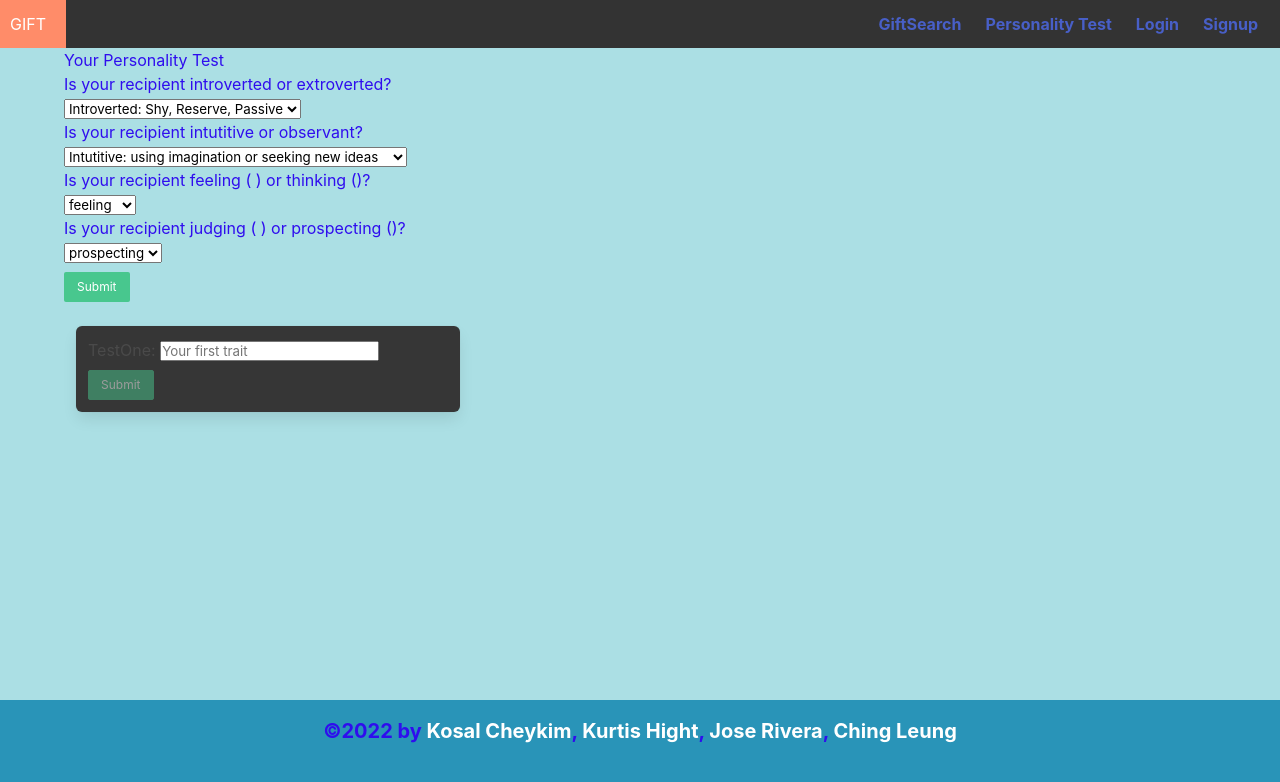
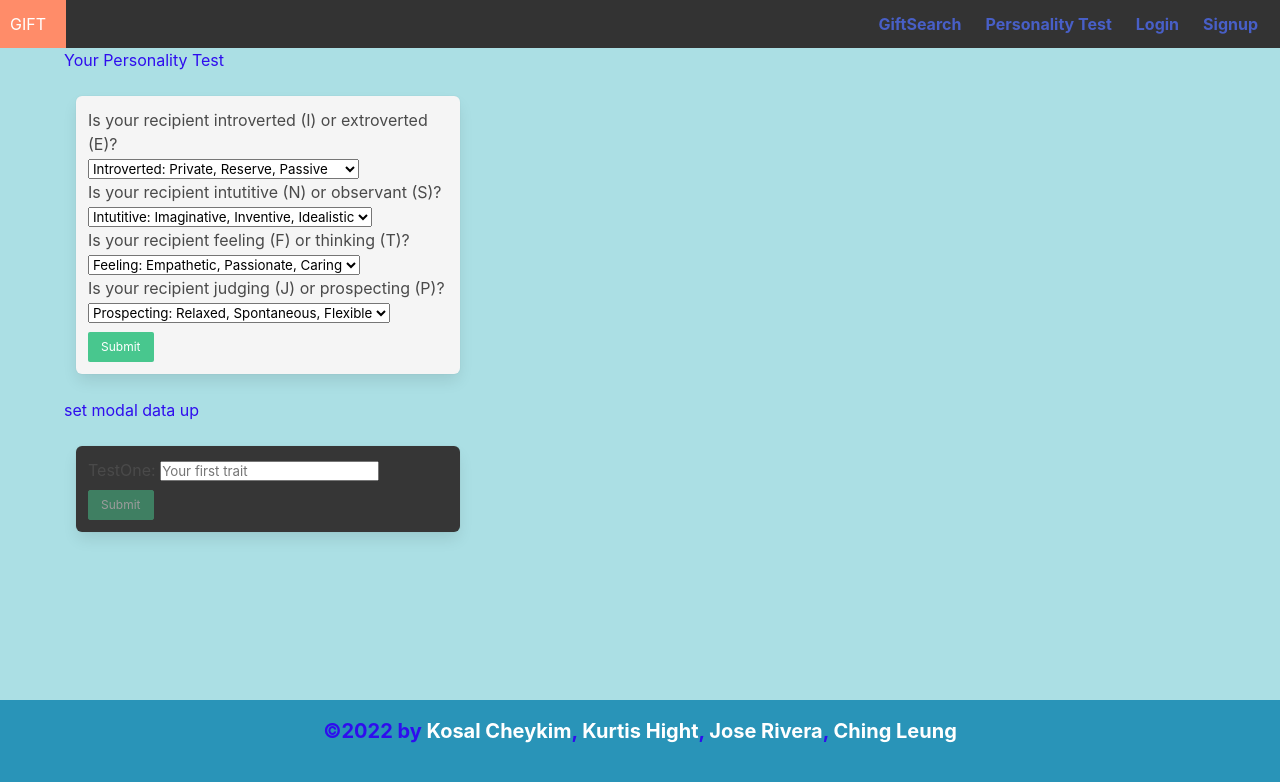
Before and after one commit to jrera1796/GIFT, a React (Create React App) app in the folder client/: page /test in a window 1280 px wide. Shown: the top 782 px of the page. Built offline with nearby package versions, Linux system fonts and the light colour scheme.

Commit message:
establish the test outline

```diff
--- a/client/src/pages/PersonalityTest.js
+++ b/client/src/pages/PersonalityTest.js
@@ -1,12 +1,12 @@
 import React, { useState } from 'react';
 
-import { Form, Button, Alert } from 'react-bootstrap';
+import { Form, Button, Alert, Navbar, Nav, Container, Modal, Tab } from 'react-bootstrap';
 
 import 'bulma/css/bulma.css';
-
-
+import LoginForm from '../components/LoginForm';
+import SignUpForm from '../components/SignupForm';
 export default function PersonalityTest() {
-
+	const [showModal, setShowModal] = useState(false);
 	const [userFormData, setUserFormData] = useState({
 		traitOne: '', traitTwo: '', traitThree: '', traiFour: ''
 	}); //init state form
@@ -41,7 +41,7 @@ export default function PersonalityTest() {
 	function testResult(e)
 	{
 		e.preventDefault()
-		console.warn("all data", traitOne, traitTwo, traitThree, traitFour)
+		console.log("all data", traitOne, traitTwo, traitThree, traitFour);
 	}
 
 
@@ -49,29 +49,30 @@ export default function PersonalityTest() {
 	return (
 		<>
 			<h1>Your Personality Test</h1>
-			<form onSubmit={testResult}>
-				<p>Is your recipient introverted or extroverted?</p>
+			<Form className='box column is-4 mt-5 ml-3 pt-3 pb-3 has-background-light' onSubmit={testResult}>
+				<p>Is your recipient introverted (I) or extroverted (E)?</p>
+
 				<select onChange={(e) => setTraitOne(e.target.value)}>
-					<option>Introverted: Shy, Reserve, Passive</option>
-					<option>Extroverted: Social, Outgoing </option>
+					<option value='I'>Introverted: Private, Reserve, Passive</option>
+					<option value='E'>Extroverted: Social, Talkative, Assertive </option>
 				</select> <br />
 
-				<p>Is your recipient intutitive or observant?</p>
+				<p>Is your recipient intutitive (N) or observant (S)?</p>
 				<select onChange={(e) => setTraitTwo(e.target.value)}>
-					<option>Intutitive: using imagination or seeking new ideas</option>
-					<option>observant: in touch with present, the here and now</option>
+					<option value='N'>Intutitive: Imaginative, Inventive, Idealistic</option>
+					<option value='S'>Observant: Practical, Factual, Realistic</option>
 				</select> <br />
 
-				<p>Is your recipient feeling ( ) or thinking ()?</p>
+				<p>Is your recipient feeling (F) or thinking (T)?</p>
 				<select onChange={(e) => setTraitThree(e.target.value)}>
-					<option>feeling</option>
-					<option>thinking</option>
+					<option value='F'>Feeling: Empathetic, Passionate, Caring</option>
+					<option value='T'>Thinking: Logical, Objective, Rational</option>
 				</select> <br />
 
-				<p>Is your recipient judging ( ) or prospecting ()?</p>
+				<p>Is your recipient judging (J) or prospecting (P)?</p>
 				<select onChange={(e) => setTraitFour(e.target.value)}>
-					<option>prospecting</option>
-					<option>judging</option>
+					<option value='P'>Prospecting: Relaxed, Spontaneous, Flexible</option>
+					<option value='J'>Judging: Decisive, Structured, Organized</option>
 				</select> <br />
 
 
@@ -85,8 +86,39 @@ export default function PersonalityTest() {
 						variant='success'>
 						Submit
 					</Button>
-			</form>
-
+			</Form>
+			set modal data up
+      <Modal
+        size='lg'
+        show={showModal}
+        onHide={() => setShowModal(false)}
+        aria-labelledby='signup-modal'>
+        {/* tab container to do either signup or login component */}
+        <Tab.Container defaultActiveKey='login'>
+          <Modal.Header closeButton>
+            <Modal.Title id='signup-modal'>
+              <Nav variant='pills'>
+                <Nav.Item>
+                  <Nav.Link eventKey='login'>Login</Nav.Link>
+                </Nav.Item>
+                <Nav.Item>
+                  <Nav.Link eventKey='signup'>Sign Up</Nav.Link>
+                </Nav.Item>
+              </Nav>
+            </Modal.Title>
+          </Modal.Header>
+          <Modal.Body>
+            <Tab.Content>
+              <Tab.Pane eventKey='login'>
+                <LoginForm handleModalClose={() => setShowModal(false)} />
+              </Tab.Pane>
+              <Tab.Pane eventKey='signup'>
+                <SignUpForm handleModalClose={() => setShowModal(false)} />
+              </Tab.Pane>
+            </Tab.Content>
+          </Modal.Body>
+        </Tab.Container>
+      </Modal>
 			{/* This is needed for the validation functionality above */}
 			<div className='box column is-4 mt-5 ml-3 pt-3 pb-3 has-background-dark'>
 				<Form noValidate validated={validated} onSubmit={handleFormSubmit}>
```
